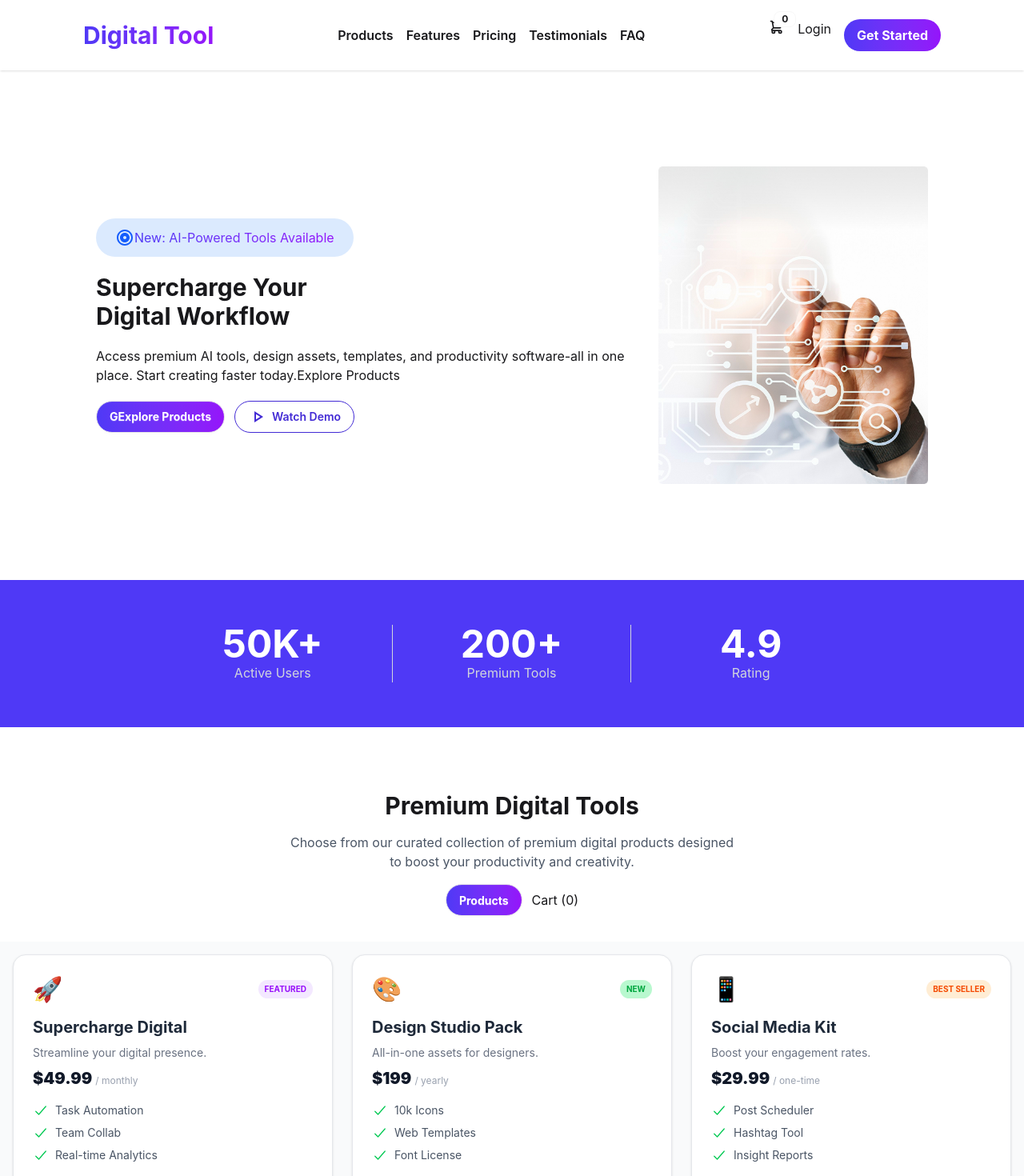
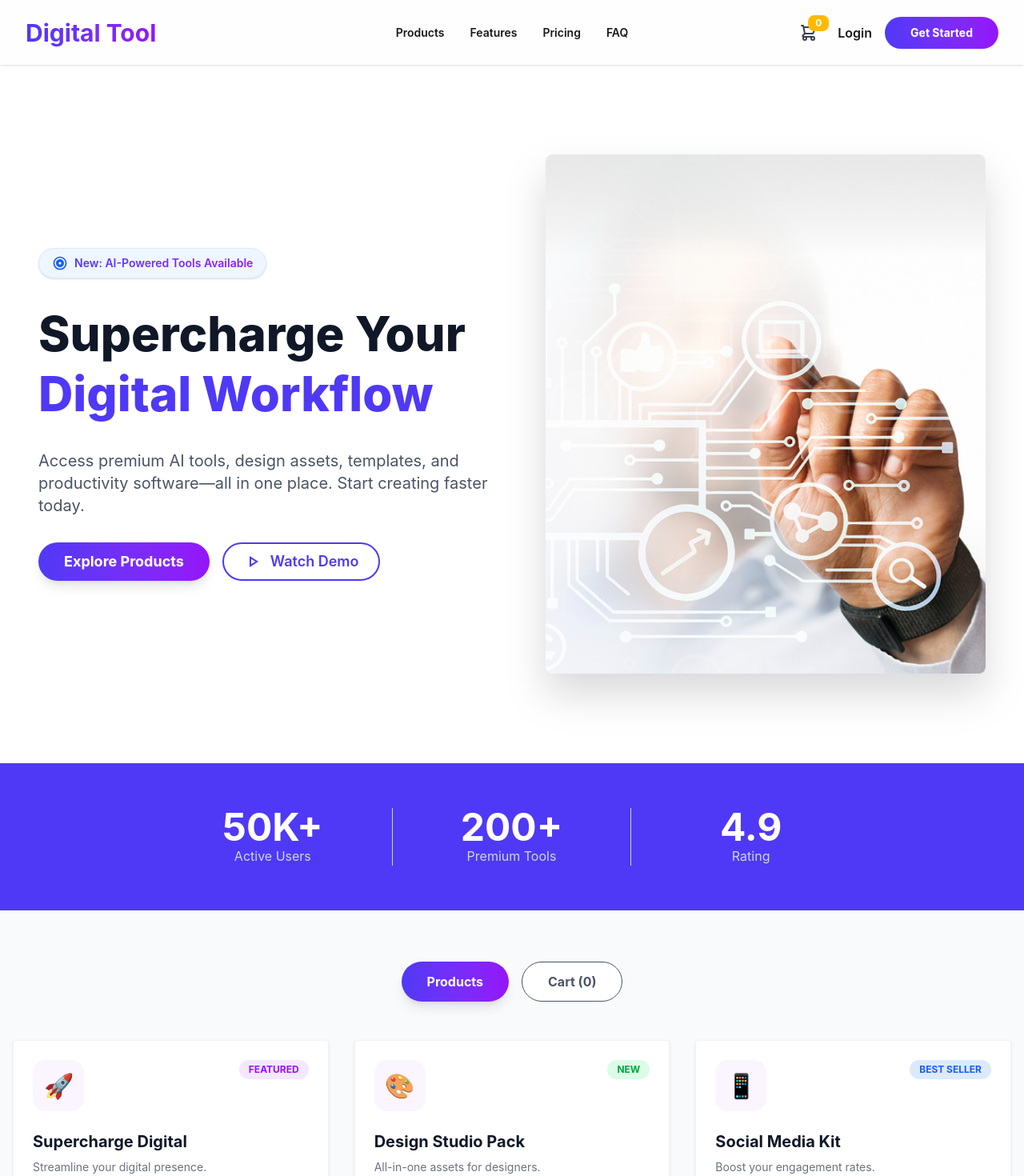
Before and after one commit to moheuddinalusama/Digital-Tools, a React (Vite) app: page / in a window 1280 px wide. Shown: the top 1470 px of the page at 80% size. Built offline with nearby package versions, Linux system fonts and the light colour scheme.

Commit message:
all addded

```diff
--- a/package.json
+++ b/package.json
@@ -15,6 +15,7 @@
     "react": "^19.2.4",
     "react-dom": "^19.2.4",
     "react-icons": "^5.6.0",
+    "react-toastify": "^11.0.5",
     "tailwindcss": "^4.2.2"
   },
   "devDependencies": {
--- a/src/App.jsx
+++ b/src/App.jsx
@@ -1,35 +1,81 @@
 
 import './App.css'
-import Navber from './componets/navber'
-import Discrption from './componets/Discrption'
-import Bord from './componets/Bord'
-import ProductCard from './componets/ProductCard'
-import dataCard from "../public/Card.json"
-import Card from './componets/Card'
-import Steps from './componets/Steps'
-import pament from '../public/Pament.json'
-import Pament from './componets/Pament'
-import Discription2 from './componets/Discription2'
-import Ctasection from './componets/Ctasection'
-import Footer from './componets/Footer'
+import { useState } from 'react';
+import { ToastContainer, toast } from 'react-toastify';
+import 'react-toastify/dist/ReactToastify.css';
+
+import Navbar from './componets/navber';
+import Banner from './componets/Discrption';
+import Board from './componets/Bord';
+import ProductCard from './componets/ProductCard';
+import Steps from './componets/Steps';
+import Pament from './componets/Pament';
+import PricingHeader from './componets/Discription2';
+import Ctasection from './componets/Ctasection';
+import Footer from './componets/Footer';
+
+// JSON Data
+import productsData from '../public/Card.json';
+import pamentData from '../public/Pament.json';
+
 function App() {
+  const [cartItems, setCartItems] = useState([]);
 
-const product = dataCard;
-const pementData = pament;
+  // Add to Cart
+  const handleAddToCart = (product) => {
+    const isExist = cartItems.find(item => item.id === product.id);
+    if (!isExist) {
+      setCartItems([...cartItems, product]);
+      toast.success(`${product.name} added to cart!`);
+    } else {
+      toast.warn("Already added to cart!");
+    }
+  };
+
+  // Remove from Cart
+  const handleRemove = (id) => {
+    setCartItems(cartItems.filter(item => item.id !== id));
+    toast.error("Item removed from cart.");
+  };
+
+  // Checkout
+  const handleCheckout = () => {
+    setCartItems([]);
+    toast.info("Checkout complete! Cart cleared.");
+  };
+
   return (
-    <>
-      <Navber></Navber>
-      <Discrption></Discrption>
-      <Bord></Bord>
-      <ProductCard></ProductCard>
-      <Card product={product}></Card>
-      <Steps></Steps>
-      <Discription2></Discription2>
-    <Pament pementData={pementData}></Pament>
-    <Ctasection></Ctasection>
-    <Footer></Footer>
-    </>
-  )
+    <div className="font-sans bg-gray-50">
+      <ToastContainer position="top-center" autoClose={2000} />
+
+      <Navbar cartCount={cartItems.length} />
+
+      <main>
+        <Banner />
+        <Board />
+
+        {/* মেইন সেকশন: টগলিং এবং প্রোডাক্ট/কার্ট ডিসপ্লে */}
+        <ProductCard
+          products={productsData}
+          cartItems={cartItems}
+          handleAddToCart={handleAddToCart}
+          handleRemove={handleRemove}
+          handleCheckout={handleCheckout}
+        />
+
+        <Steps />
+
+        <div className="bg-white py-16">
+          <PricingHeader />
+          <Pament pementData={pamentData} />
+        </div>
+
+        <Ctasection />
+      </main>
+
+      <Footer />
+    </div>
+  );
 }
 
-export default App
+export default App;
--- a/src/componets/Bord.jsx
+++ b/src/componets/Bord.jsx
@@ -3,7 +3,7 @@ import React from 'react';
 const Bord = () => {
     return (
         <div className=''>
-            <div className="grid grid-cols-3 bg-[#4F39F6] justify-between items-center py-14 px-48 text-center mx-auto">
+            <div className="grid grid-cols-1 md:grid-cols-3 bg-[#4F39F6] justify-between items-center py-14 px-48 text-center mx-auto">
                 <div className='border-r border-gray-300'>
                     <h2 className='font-bold text-5xl text-white'>50K+</h2>
                     <p className='text-gray-300'>Active Users</p>
--- a/src/componets/Card.jsx
+++ b/src/componets/Card.jsx
@@ -1,53 +1,61 @@
-import React from 'react';
-import { IoCheckmarkOutline } from 'react-icons/io5';
+import { IoCheckmarkOutline } from "react-icons/io5";
 
-const Card = ({ product }) => {
-    return (
-        <div className="grid grid-cols-1 md:grid-cols-3 gap-6 p-4 bg-gray-50">
-            {product?.map((cardData) => {
-                const { id, icon, tagType, name, description, features, price, period, tag } = cardData;
+const Card = ({ product, handleAddToCart, cartItems }) => {
+  const isAdded = cartItems.find(item => item.id === product.id);
+
+
+  const tagStyles = {
+   popular: "bg-orange-100 text-orange-600",
+    new: "bg-green-100 text-green-600",
+    "best seller": "bg-blue-100 text-blue-600",
+    featured: "bg-purple-100 text-purple-600",
+    reliable: "bg-cyan-100 text-cyan-600",
+    security: "bg-red-100 text-red-600",
+    developer: "bg-slate-100 text-slate-700",
+    musthave: "bg-pink-800 text-pink-600",
+    optimization: "bg-teal-100 text-teal-600",
+    collaboration: "bg-indigo-100 text-indigo-600",
+    essential: "bg-amber-100 text-amber-700",
+    trending: "bg-rose-100 text-rose-600",
+    enterprise: "bg-sky-100 text-sky-700",
+    design: "bg-lime-100 text-lime-700",
+    recommended: "bg-emerald-100 text-emerald-700",
+    "designers choice": "bg-violet-100 text-violet-700"
+  };
 
   return (
-                    <div key={id} className="bg-white border border-gray-200 p-6 rounded-2xl shadow-sm hover:shadow-md transition-shadow flex flex-col justify-between">
-
-                        <div className="flex justify-between items-center mb-4">
-                            <span className="text-3xl">{icon}</span>
-                            <span className={`text-[10px] px-2 py-1 rounded-full uppercase font-bold
-                                ${tagType === 'featured' ? 'bg-purple-100 text-purple-600' :
-                                    tagType === 'new' ? 'bg-green-200 text-green-600' :
-                                        tagType === 'bestseller' ? 'bg-orange-100 text-orange-600' :
-                                            tagType === 'popular' ? 'bg-blue-100 text-blue-600' :
-                                                'bg-gray-100 text-gray-600'}`}>
-                                {tag || tagType}
+    <div className="bg-white p-6 rounded border border-gray-100 shadow-sm hover:shadow-md transition">
+      <div className="relative mb-6">
+        <div className="w-16 h-16 bg-purple-50 rounded-2xl flex items-center justify-center text-3xl">
+          {product.icon}
+        </div>
+        <span className={`absolute top-0 right-0 px-3 py-1 rounded-full text-xs font-bold uppercase ${tagStyles[product.tag?.toLowerCase()] || "bg-gray-100 text-gray-600"}`}>
+          {product.tag}
         </span>
       </div>
 
-                        <div className="mb-4">
-                            <h3 className="text-xl font-bold text-gray-800">{name}</h3>
-                            <p className="text-gray-500 text-sm my-2">{description}</p>
-                            <div className="flex items-baseline gap-1">
-                                <span className="text-xl font-black text-gray-900">${price}</span>
-                                <span className="text-gray-400 text-xs">/ {period}</span>
-                            </div>
+      <h3 className="text-xl font-bold text-gray-900 mb-2">{product.name}</h3>
+      <p className="text-gray-500 text-sm mb-4 line-clamp-2">{product.description}</p>
+
+      <div className="flex items-baseline gap-1 mb-6">
+        <span className="text-xl font-black">${product.price}</span>
+        <span className="text-gray-400 text-sm font-medium">/{product.period}</span>
       </div>
 
-                        <div className="space-y-2">
-                            {features.map((feature, index) => (
-                                <div key={index} className="flex items-center gap-2">
-                                    <span className="text-green-500 text-xs">
-                                        <IoCheckmarkOutline className='size-5' />
-                                    </span>
-                                    <p className="text-sm text-gray-600">{feature}</p>
-                                </div>
+      <ul className="space-y-3 mb-8">
+        {product.features.map((f, i) => (
+          <li key={i} className="flex items-center gap-2 text-sm text-gray-600">
+            <span className="text-green-500"><IoCheckmarkOutline className="size-4"/></span> {f}
+          </li>
         ))}
-                        </div>
+      </ul>
 
-                        <button className="mt-6 w-full bg-gradient-to-r from-[#4F39F6] to-[#9514FA] text-white py-2 rounded-lg font-medium hover:opacity-90 transition-opacity">
-                            Choose Plan
+      <button
+        onClick={() => handleAddToCart(product)}
+        className={`w-full py-3 rounded-full font-bold transition ${isAdded ? 'bg-green-200 text-green-600' : 'bg-gradient-to-r from-[#4F39F6] to-[#9514FA] text-white hover:bg-purple-600'}`}
+      >
+        {isAdded ? "Added to Cart" : "Buy Now"}
       </button>
-                    </div>
-                );
-            })}
     </div>
   );
 };
--- a/src/componets/Discrption.jsx
+++ b/src/componets/Discrption.jsx
@@ -1,28 +1,57 @@
 import React from 'react';
-import banner from "../assets/banner.png"
-
+import banner from "../assets/banner.png";
 import { RiFocus2Fill } from 'react-icons/ri';
 import { MdOutlinePlayArrow } from 'react-icons/md';
+
 const Discrption = () => {
     return (
-        <div>
-            <div className="flex justify-between items-center px-30 my-30">
-                <div className="space-y-5">
-                    <div className="w-fit bg-blue-100 rounded-full text-center ">
-                        <p className=' flex items-center px-6 py-3'>
-                            <RiFocus2Fill className='size-6 text-blue-600' /> <span className='bg-gradient-to-r from-[#4F39F6] to-[#9514FA] bg-clip-text text-transparent '>New: AI-Powered Tools Available</span>
+        <section className="bg-white overflow-hidden">
+            <div className="max-w-7xl mx-auto px-4 sm:px-8 lg:px-12 py-12 md:py-20 lg:py-28">
+                <div className="flex flex-col lg:flex-row justify-between items-center gap-12 lg:gap-8">
+
+                    <div className="w-full lg:w-1/2 space-y-6 md:space-y-8 text-center lg:text-left">
+
+
+                        <div className="inline-flex items-center bg-blue-50 border border-blue-100 rounded-full px-4 py-2 shadow-sm">
+                            <RiFocus2Fill className="size-5 text-blue-600 mr-2" />
+                            <span className="text-sm font-semibold bg-gradient-to-r from-[#4F39F6] to-[#9514FA] bg-clip-text text-transparent">
+                                New: AI-Powered Tools Available
+                            </span>
+                        </div>
+
+
+                        <h1 className="text-4xl md:text-5xl lg:text-6xl font-extrabold text-gray-900 leading-tight">
+                            Supercharge Your <br />
+                            <span className="text-[#4F39F6]">Digital Workflow</span>
+                        </h1>
+
+
+                        <p className="text-gray-600 text-lg md:text-xl max-w-xl mx-auto lg:mx-0">
+                            Access premium AI tools, design assets, templates, and productivity software—all in one place. Start creating faster today.
                         </p>
+
+
+                        <div className="flex flex-wrap justify-center lg:justify-start gap-4">
+                            <button className="btn btn-md md:btn-lg rounded-full bg-gradient-to-r from-[#4F39F6] to-[#9514FA] border-none text-white font-bold px-8 shadow-lg hover:scale-105 transition-transform">
+                                Explore Products
+                            </button>
+                            <button className="btn btn-md md:btn-lg btn-outline border-2 border-[#4F39F6] text-[#4F39F6] rounded-full px-6 hover:bg-[#4F39F6] hover:text-white transition-all">
+                                <MdOutlinePlayArrow className="size-6 mr-1" /> Watch Demo
+                            </button>
+                        </div>
                     </div>
-                    <h1 className='text-3xl font-bold'>Supercharge Your <br /><span>Digital Workflow</span></h1>
-                    <p>Access premium AI tools, design assets, templates, and productivity software-all in one place. Start creating faster today.Explore Products</p>
-                    <div className="flex gap-3">
-                        <button className='btn rounded-full bg-gradient-to-r from-[#4F39F6] to-[#9514FA] px-4 py-2 font-bold text-white'>GExplore Products</button>
-                        <button className="btn btn-outline btn-primary rounded-full"><MdOutlinePlayArrow className='size-6'/> Watch Demo</button>
+
+
+                    <div className="w-full lg:w-1/2 flex justify-center lg:justify-end animate-pulse-slow">
+                        <img
+                            src={banner}
+                            alt="Banner AI Tools"
+                            className="w-full max-w-[550px] h-auto object-contain drop-shadow-2xl"
+                        />
                     </div>
                 </div>
-                <div className=""><img src={banner} alt="banner.png" /></div>
             </div>
-        </div>
+        </section>
     );
 };
 
--- a/src/componets/Navber.jsx
+++ b/src/componets/Navber.jsx
@@ -1,33 +1,60 @@
 import React from 'react';
 
-const Navber = () => {
+const Navber = ({ cartCount }) => {
     return (
-        <div className='shadow'>
-            <nav className='mx-26 py-6'>
-                <div className='flex justify-between items-center'>
-                    <div className="">
-                        <h2 className='text-3xl font-bold  bg-gradient-to-r from-[#4F39F6] to-[#9514FA] bg-clip-text text-transparent'>Digital Tool</h2>
+        <div className="sticky top-0 z-50 shadow-sm bg-white/80 backdrop-blur-sm">
+            <div className='max-w-7xl mx-auto px-4 sm:px-6 lg:px-8'>
+                <div className="navbar py-4 px-0">
+                    <div className="navbar-start">
+                        <div className="dropdown">
+                            <label tabIndex={0} className="btn btn-ghost lg:hidden p-0 mr-2">
+                                <svg xmlns="http://www.w3.org/2000/svg" className="h-6 w-6" fill="none" viewBox="0 0 24 24" stroke="currentColor">
+                                    <path strokeLinecap="round" strokeLinejoin="round" strokeWidth="2" d="M4 6h16M4 12h8m-8 6h16" />
+                                </svg>
+                            </label>
+                            <ul tabIndex={0} className="menu menu-sm dropdown-content mt-3 z-[1] p-2 shadow bg-base-100 rounded-box w-52 font-semibold">
+                                <li><a>Products</a></li>
+                                <li><a>Features</a></li>
+                                <li><a>Pricing</a></li>
+                                <li><a>FAQ</a></li>
+                            </ul>
+                        </div>
+                        <h2 className='text-xl md:text-3xl font-bold bg-gradient-to-r from-[#4F39F6] to-[#9514FA] bg-clip-text text-transparent cursor-pointer'>
+                            Digital Tool
+                        </h2>
                     </div>
-                    <div className="">
-                        <ul className='font-semibold flex gap-4'>
-                            <li><a href="">Products</a></li>
-                            <li><a href="">Features</a></li>
-                            <li><a href="">Pricing</a></li>
-                            <li><a href="">Testimonials</a></li>
-                            <li><a href="">FAQ</a></li>
+
+
+                    <div className="navbar-center hidden lg:flex">
+                        <ul className="menu menu-horizontal px-1 font-semibold gap-2">
+                            <li><a className="hover:text-[#4F39F6]">Products</a></li>
+                            <li><a className="hover:text-[#4F39F6]">Features</a></li>
+                            <li><a className="hover:text-[#4F39F6]">Pricing</a></li>
+                            <li><a className="hover:text-[#4F39F6]">FAQ</a></li>
                         </ul>
                     </div>
-                    <div className=" flex gap-4">
-                         <div className="indicator">
-          <svg xmlns="http://www.w3.org/2000/svg" className="h-5 w-5" fill="none" viewBox="0 0 24 24" stroke="currentColor"> <path strokeLinecap="round" strokeLinejoin="round" strokeWidth="2" d="M3 3h2l.4 2M7 13h10l4-8H5.4M7 13L5.4 5M7 13l-2.293 2.293c-.63.63-.184 1.707.707 1.707H17m0 0a2 2 0 100 4 2 2 0 000-4zm-8 2a2 2 0 11-4 0 2 2 0 014 0z" /> </svg>
-          <span className="badge badge-sm indicator-item font-bold">0</span>
 
-        </div>
-        <p>Login</p>
-          <button className='rounded-full bg-gradient-to-r from-[#4F39F6] to-[#9514FA] px-4 py-2 font-bold text-white'>Get Started</button>
+
+
+                    <div className="navbar-end gap-2 md:gap-4">
+
+                        <div className="indicator mr-2">
+                            <svg xmlns="http://www.w3.org/2000/svg" className="h-6 w-6 text-gray-700" fill="none" viewBox="0 0 24 24" stroke="currentColor">
+                                <path strokeLinecap="round" strokeLinejoin="round" strokeWidth="2" d="M3 3h2l.4 2M7 13h10l4-8H5.4M7 13L5.4 5M7 13l-2.293 2.293c-.63.63-.184 1.707.707 1.707H17m0 0a2 2 0 100 4 2 2 0 000-4zm-8 2a2 2 0 11-4 0 2 2 0 014 0z" />
+                            </svg>
+                            <span className="badge badge-sm indicator-item font-bold bg-amber-400 text-white border-none">
+                                {cartCount}
+                            </span>
+                        </div>
+
+                        <p className="hidden md:block font-semibold cursor-pointer">Login</p>
+
+                        <button className='btn btn-sm md:btn-md rounded-full bg-gradient-to-r from-[#4F39F6] to-[#9514FA] border-none text-white font-bold px-4 md:px-8 hover:opacity-90'>
+                            Get Started
+                        </button>
                     </div>
                 </div>
-            </nav>
+            </div>
         </div>
     );
 };
--- a/src/componets/ProductCard.jsx
+++ b/src/componets/ProductCard.jsx
@@ -1,22 +1,71 @@
-import React from 'react';
+import { useState } from 'react';
+import Card from './Card';
 
-const ProductCard = () => {
-    return (
-        <div>
-            <section className='mt-20 mb-8'>
-                <div className="space-y-4">
-                    <div className=" text-center space-y-4">
-                        <h2 className='text-3xl font-bold'>Premium Digital Tools</h2>
-                         <p className='text-gray-600'>Choose from our curated collection of premium digital products designed <br />to boost your productivity and creativity.</p>
+const ProductCard = ({ products, cartItems, handleAddToCart, handleRemove, handleCheckout }) => {
+  const [activeTab, setActiveTab] = useState('products');
+  const totalPrice = cartItems.reduce((sum, item) => sum + item.price, 0);
+
+  return (
+    <section className="max-w-7xl mx-auto px-4 py-16">
+      <div className="flex justify-center gap-4 mb-12">
+        <button
+          onClick={() => setActiveTab('products')}
+          className={`px-8 py-3 rounded-full font-bold transition ${activeTab === 'products' ? 'bg-gradient-to-r from-[#4F39F6] to-[#9514FA] text-white shadow-lg' : 'bg-white border text-gray-600'}`}
+        >
+          Products
+        </button>
+        <button
+          onClick={() => setActiveTab('cart')}
+          className={`px-8 py-3 rounded-full font-bold transition ${activeTab === 'cart' ? 'bg-gradient-to-r from-[#4F39F6] to-[#9514FA] text-white shadow-lg' : 'bg-white border text-gray-600'}`}
+        >
+          Cart ({cartItems.length})
+        </button>
+      </div>
+
+      {activeTab === 'products' ? (
+
+        <div className="grid grid-cols-1 md:grid-cols-2 lg:grid-cols-3 gap-8">
+          {products.map(p => (
+            <Card key={p.id} product={p} handleAddToCart={handleAddToCart} cartItems={cartItems} />
+          ))}
+        </div>
+      ) : (
+
+        <div className=" mx-auto bg-white p-8 rounded shadow-2xl border border-green-500">
+          <h2 className="text-2xl font-bold mb-6">Your Selected Products</h2>
+          {cartItems.length > 0 ? (
+            <>
+              <div className="space-y-4 mb-8">
+                {cartItems.map(item => (
+                  <div key={item.id} className="flex justify-between items-center p-4 bg-gray-50 rounded-xl">
+                    <div className="flex items-center gap-4">
+                      <span className="text-3xl">{item.icon}</span>
+                      <div>
+                        <h4 className="font-bold text-xl">{item.name}</h4>
+                        <p className="text-sm text-gray-500">${item.price}</p>
+                      </div>
                     </div>
-                    <div className="flex gap-3 items-center justify-center ">
-                        <button className='btn rounded-full bg-gradient-to-r from-[#4F39F6] to-[#9514FA] px-4 py-2 font-bold text-white'>Products</button>
-                        <p>Cart (0)</p>
-                    </div>
+                    <button onClick={() => handleRemove(item.id)} className="text-red-500 font-medium hover:underline hover:bg-red-200 px-6 py-1 rounded-4xl">Remove</button>
+                  </div>
+                ))}
+              </div>
+              <div className="border-t pt-6">
+                <div className="flex justify-between text-xl font-bold mb-6">
+                  <span>Total Amount:</span>
+                  <span>${totalPrice}</span>
                 </div>
-            </section>
+                <button onClick={handleCheckout} className="w-full bg-gradient-to-r from-[#4F39F6] to-[#9514FA] text-white py-4 rounded-xl font-bold hover:bg-purple-700 transition">
+                  Proceed To Checkout
+                </button>
+              </div>
+            </>
+          ) : (
+            <div className="text-center py-10 text-gray-400 font-medium">Your cart is currently empty! 🛒</div>
+          )}
         </div>
-    );
+      )}
+    </section>
+  );
 };
 
 export default ProductCard;
```
Also changed, not shown: 1 other file (tests, documents, lock files or other folders). Lines whose indentation alone changed are shown as unchanged.
